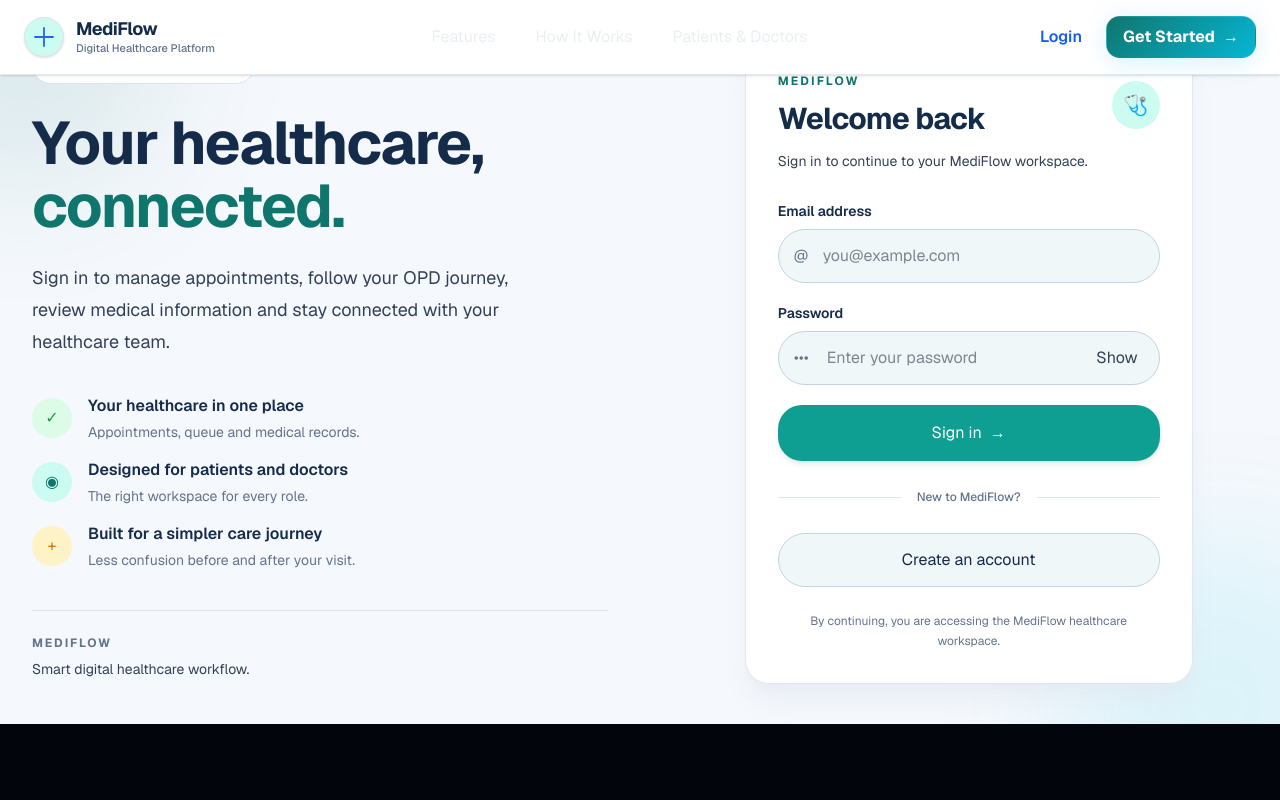
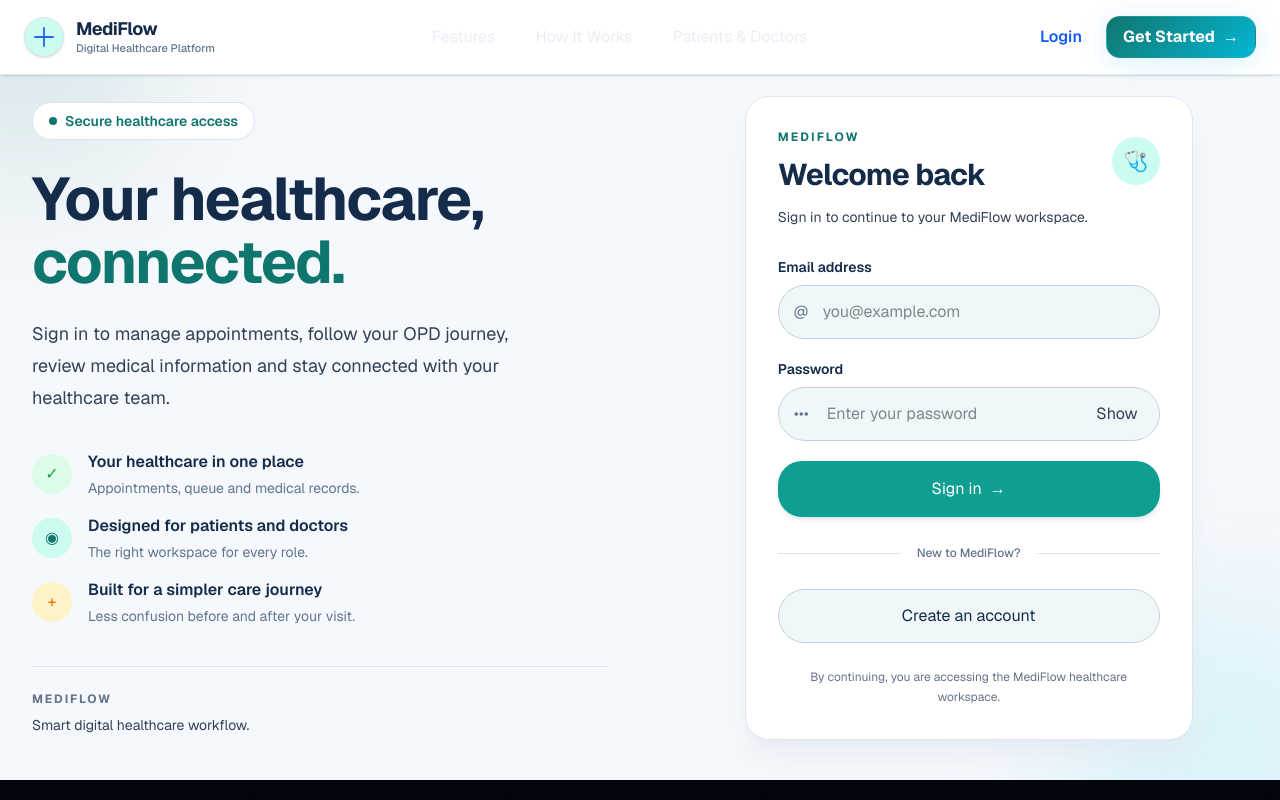
Before and after one commit to subhamd2507-dot/mediflow, a Next.js app: page /login in a window 1280 px wide. Built offline with nearby package versions, Linux system fonts and the light colour scheme; no server answers.

Commit message:
Nov 6, 2026, 11:54 AM

```diff
--- a/app/login/page.tsx
+++ b/app/login/page.tsx
@@ -79,7 +79,7 @@ export default function LoginPage() {
   return (
     <main className="min-h-[calc(100vh-76px)] bg-[#F5F8FC] text-[#142B4A]">
 
-      <div className="relative mx-auto flex min-h-[calc(100vh-76px)] max-w-7xl items-center px-5 py-10 sm:px-6 lg:px-8">
+      <div className="relative mx-auto flex min-h-[calc(100vh-76px)] max-w-7xl items-start px-5 pb-10 pt-24 sm:px-6 lg:px-8">
 
         {/* Decorative background */}
         <div className="pointer-events-none absolute inset-0 overflow-hidden">
```
